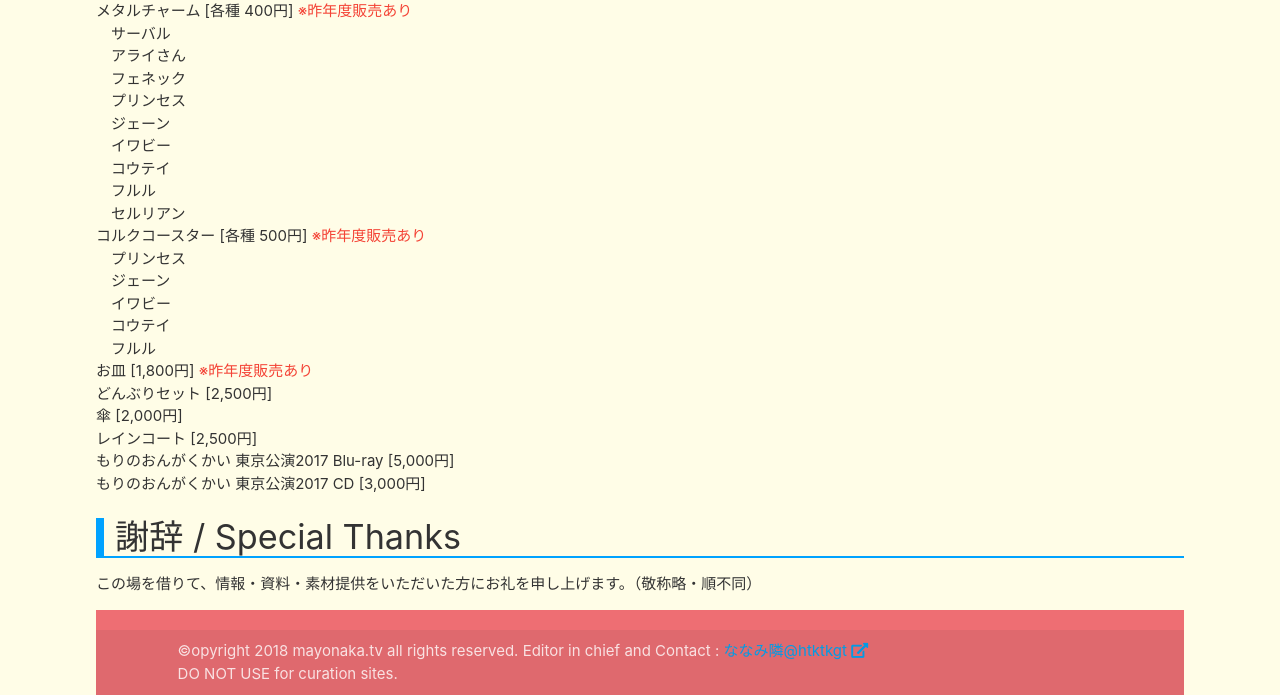
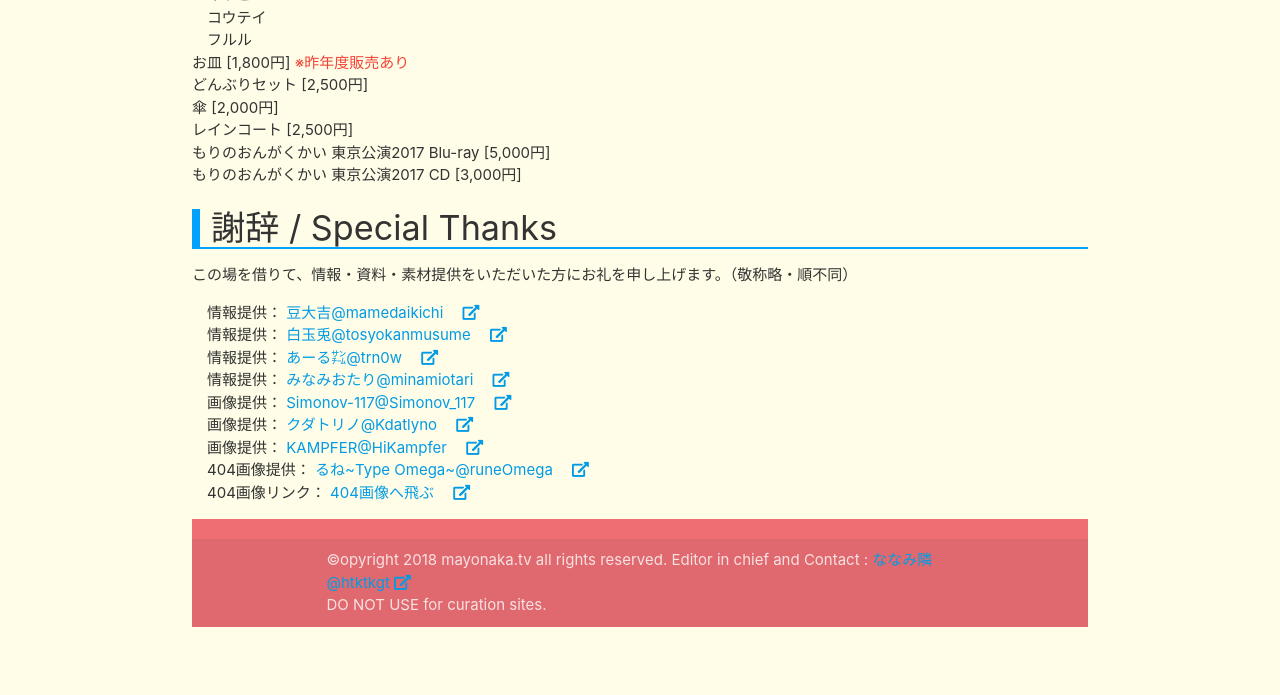
Before and after one commit to mayonakatv/japarilibrary, a PHP site: page /goods.html in a window 1280 px wide. Shown: the part 4480-5175 px from the top of the page. After the commit the page ends 5107 px from the top, so only its background shows below. Run offline with PHP 8.4, Linux system fonts and the light colour scheme; some libraries are stand-ins or nearby versions.

Commit message:
[Mod] etc
諸修正の実施

```diff
--- a/goods.html
+++ b/goods.html
@@ -36,6 +36,7 @@
   <script type="text/javascript" src="js/myScript.js"></script>
   <script async src="//pagead2.googlesyndication.com/pagead/js/adsbygoogle.js"></script>
   <script type="text/javascript" src="js/ga.js" async></script>
+  <script type="text/javascript" src="https://japarilibrary.com/gtag.js" async></script>
 </head>
 
 <body id="top" class="yellow lighten-5">
@@ -274,12 +275,12 @@
         </ul>
       </div>
 
-      <a id="specialthanks"></a>
+      <a id="sect-specialthanks"></a>
       <h4>謝辞 / Special Thanks</h4>
       <div id="spthx">
         <p>この場を借りて、情報・資料・素材提供をいただいた方にお礼を申し上げます。（敬称略・順不同）</p>
         <ul style="text-indent:1em;">
-          <thanks-item v-for="item in spthxgroceryList" v-bind:todo="item"></thanks-item>
+          <thanks-item v-for="item in spthxGroceryList" v-bind:todo="item"></thanks-item>
         </ul>
       </div>
     </div>
@@ -301,7 +302,13 @@
       </a>
     </p>
 
-    <script src="gardengoods.js"></script>
-    <script src="spthx.js"></script>
-    <script type="text/javascript" src="alternateImage.js"></script>
+    <script type="text/javascript" src="js/dropdown.js"></script>
+    <script type="text/javascript" src="js/officialnews.js"></script>
+    <script type="text/javascript" src="js/carousel.js"></script>
+    <script type="text/javascript" src="js/gardengoods.js"></script>
+    <script type="text/javascript" src="js/notice.js"></script>
+    <script type="text/javascript" src="js/spthx.js"></script>
+
+    <!--代替画像表示_一番最後に実行のこと！-->
+    <script type="text/javascript" src="js/alternateImage.js"></script>
   </div>
--- a/index.html
+++ b/index.html
@@ -36,6 +36,7 @@
   <script type="text/javascript" src="js/myScript.js"></script>
   <script async src="//pagead2.googlesyndication.com/pagead/js/adsbygoogle.js"></script>
   <script type="text/javascript" src="js/ga.js" async></script>
+  <script type="text/javascript" src="https://japarilibrary.com/gtag.js" async></script>
 </head>
 
 <body id="top" class="yellow lighten-5">
@@ -660,7 +661,7 @@
             <figure>
               <img src="img/other/gardenSeal.png" class="responsive-img" alt="がーでんシール" />
               <figcaption>3つの冷や水！のチラシでニコニコ超会議2018で配布していたがーでんシール
-                <a href="img/othergardenSeal.png" title="100%" rel="nofollow">
+                <a href="img/other/gardenSeal.png" title="100%" rel="nofollow">
                   <i class="fas fa-expand-arrows-alt"></i>
                 </a>
               </figcaption>
@@ -678,7 +679,7 @@
           </div>
           <div class="flex-item">
             <figure>
-              <img src="" class="responsive-img" alt="" />
+              <img src="" class="responsive-img" alt="スタンプラリー" />
               <figcaption>スタンプラリーコンプで粗品？</figcaption>
             </figure>
           </div>
--- a/style/style.css
+++ b/style/style.css
@@ -4,20 +4,30 @@ body {
   color: #333;
   overflow-x: hidden;
 }
-@media only screen and (min-width: 993px){
-  .container{
-    width:80% !important;
-  }
-  .navbar-fixed nav {
-    width: 80vw !important;
-  }
-}
-@media only screen and (min-width: 601px){
-  .container{
+@media only screen handheld and (max-width: 993px){
+  .container {
     width:85% !important;
   }
   .navbar-fixed nav {
     width: 85vw !important;
+  }
+  .flex-container .flex-item {
+    margin: .24em;
+    align-self: flex-end;
+    flex-basis: 45% !important;
+  }
+}
+@media only screen handheld and (max-width: 601px){
+  .container {
+    width:90% !important;
+  }
+  .navbar-fixed nav {
+    width: 90vw !important;
+  }
+  .flex-container .flex-item {
+    margin: .24em;
+    align-self: flex-end;
+    flex-basis: 45% !important;
   }
 }
 
@@ -59,7 +69,7 @@ h5.doujin {
 }
 
 .navbar-fixed nav {
-  width: 90vw;
+  width: 70vw;
 }
 
 ol.countlist {
```
